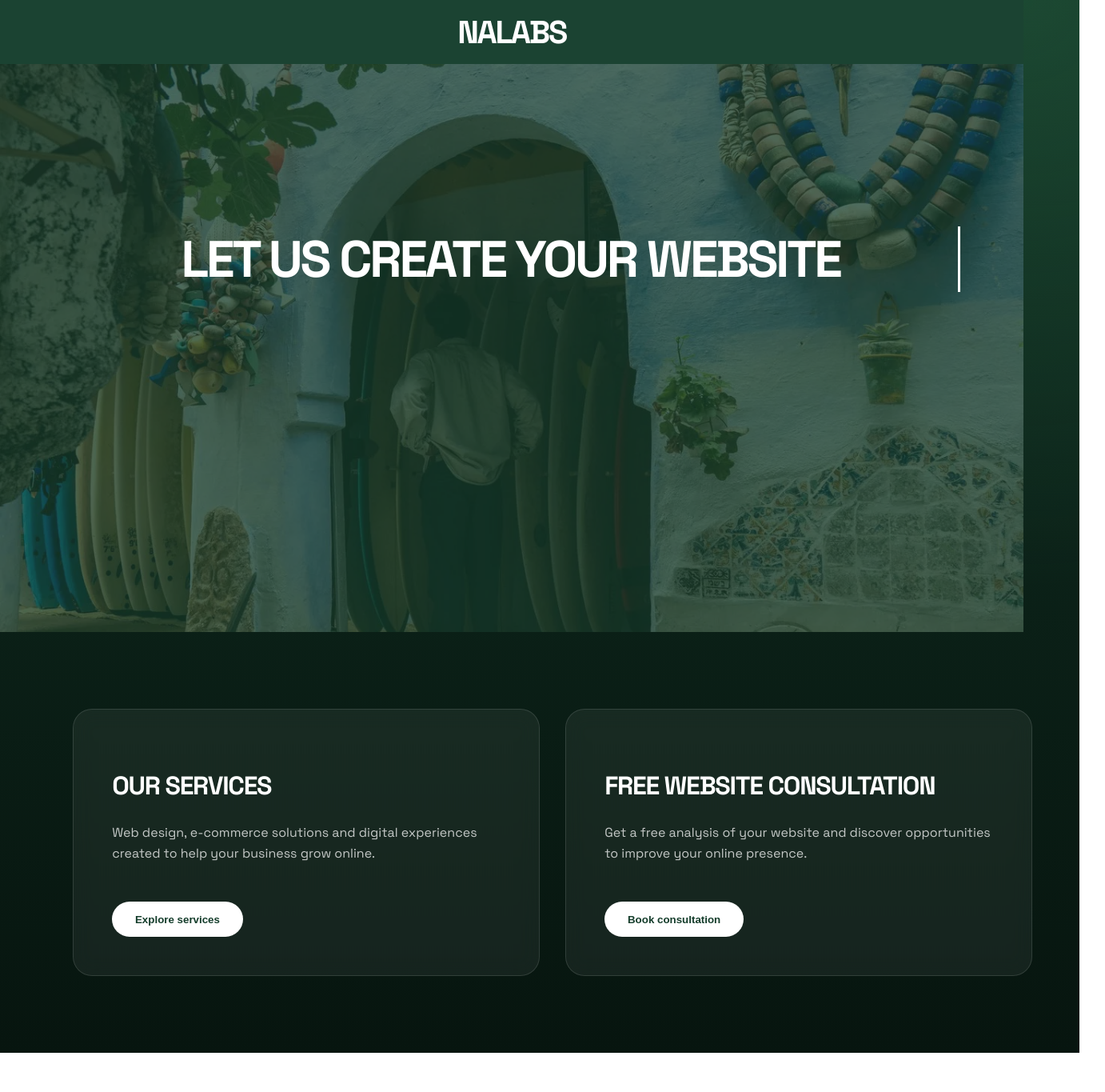
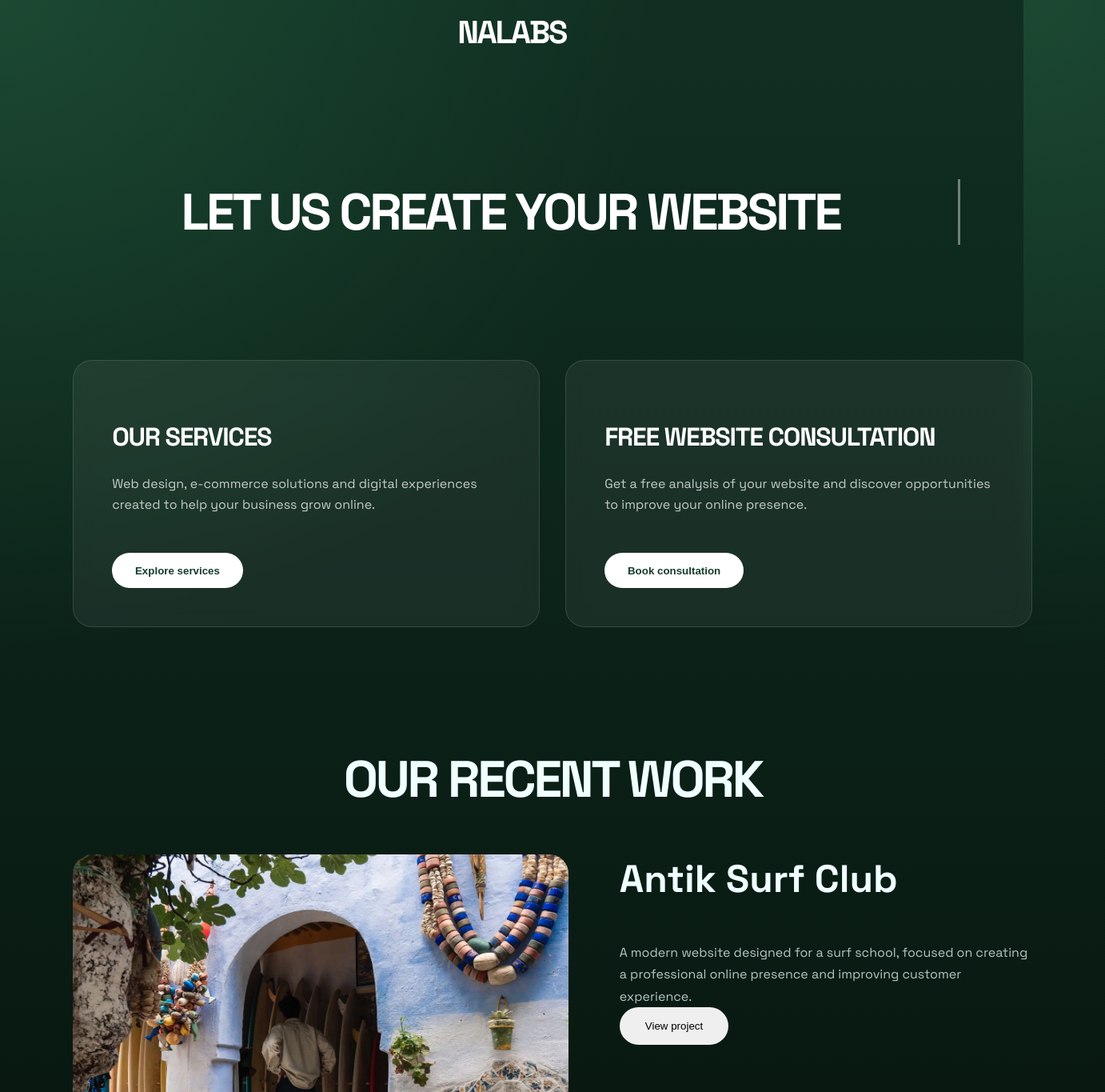
Before and after one commit to pablonare/nalabs, a Next.js app: page /home/Home in a window 1280 px wide. Shown: the top 1365 px of the page at 80% size, 1382 px wide, since content can reach past the window. Before the commit the page ends 1316 px from the top, so only its background shows below. Built offline with nearby package versions, Linux system fonts and the light colour scheme.

Commit message:
guardar antes de anadir seccion about us

```diff
--- a/src/components/layout/header/Header.module.css
+++ b/src/components/layout/header/Header.module.css
@@ -1,7 +1,7 @@
 .header {
   width: 100%;
   height: 80px;
-  background-color: #1b4332; /* Verde botella */
+  background-color: transparent ; /* Verde botella */
 }
 .content {
   display: flex;
--- a/src/pages/home/Home.tsx
+++ b/src/pages/home/Home.tsx
@@ -1,7 +1,7 @@
 import Header from "@/components/layout/header/Header";
 import Hero from "./hero/Hero";
 import Intro from "./intro/Intro";
-
+import RecentWork from "./recentwork/RecentWork";
 
 export default function Home() {
   return (
@@ -9,7 +9,7 @@ export default function Home() {
       <Header />
       <Hero />
       <Intro />
-      {/* <RecentWork /> */}
+      <RecentWork />
     </>
   );
 }
--- /dev/null
+++ b/src/pages/home/aboutus/Aboutus.module.css
@@ -0,0 +1,20 @@
+.about {
+  padding: 100px 20px;
+}
+
+.container {
+  max-width: 800px;
+  margin: 0 auto;
+  text-align: center;
+}
+
+.container h2 {
+  font-size: 2.5rem;
+  margin-bottom: 30px;
+}
+
+.container p {
+  font-size: 1.1rem;
+  line-height: 1.7;
+  margin-bottom: 20px;
+}
--- a/src/pages/home/hero/Hero.module.css
+++ b/src/pages/home/hero/Hero.module.css
@@ -1,18 +1,7 @@
 .hero {
   position: relative;
-  min-height: calc(100vh - 90px);
-  overflow: hidden;
-}
-
-.image {
-  object-fit: cover;
-}
-
-.overlay {
-  position: absolute;
-  inset: 0;
-  background: rgba(20, 61, 43, 0.75);
-  z-index: 1;
+  height: fit-content;
+  padding-block: 9rem;
 }
 
 .content {
@@ -21,8 +10,8 @@
   color: white;
   text-align: center;
   justify-content: center;
+  width:100%;
 
-  transform: translateY(150px);
 }
 
 .typing {
@@ -31,9 +20,11 @@
 }
 
 .title {
+  display: inline-block;
   font-size: 4rem;
   font-weight: 700;
   letter-spacing: -0.05em;
+  margin: 0;
 
   white-space: nowrap;
   overflow: hidden;
--- a/src/pages/home/hero/Hero.tsx
+++ b/src/pages/home/hero/Hero.tsx
@@ -1,20 +1,9 @@
 import Image from "next/image";
-import Rentals from "@/assets/images/home/rentals.webp";
-
 import styles from "./Hero.module.css";
 
 export default function Hero() {
   return (
     <section className={styles.hero}>
-
-      <Image
-        src={Rentals}
-        alt="NALABS"
-        fill
-        className={styles.image}
-      />
-
-      <div className={styles.overlay}></div>
 
       <div className={styles.content}>
       <div className={styles.typing}>
--- a/src/pages/home/intro/Intro.module.css
+++ b/src/pages/home/intro/Intro.module.css
@@ -1,6 +1,3 @@
-.intro {
-  padding: 6rem 2rem;
-}
 
 .cards {
   max-width: 1200px;
--- a/src/pages/home/recentwork/RecentWork.module.css
+++ b/src/pages/home/recentwork/RecentWork.module.css
@@ -1,10 +1,10 @@
 .recentWork {
-  padding: 8rem 2rem;
+  padding: 6rem 2rem;
+  color: azure;
 }
 
 .heading {
   text-align: center;
-  margin-bottom: 5rem;
 }
 
 .heading h2 {
@@ -21,7 +21,7 @@
   grid-template-columns: 1.2fr 1fr;
   gap: 4rem;
 
-  align-items: center;
+  align-items: start;
 }
 
 .media {
@@ -40,14 +40,15 @@
 
 .content h3 {
   font-size: 3rem;
-  margin-bottom: 1.5rem;
+  margin: 0;
+  padding-bottom: 3rem;
 }
 
 
 .content p {
   line-height: 1.7;
   opacity: 0.75;
-  margin-bottom: 2rem;
+  margin:0
 }
 
 
```
Also changed, not shown: src/pages/home/aboutus/Aboutus.tsx (added, +25 -0 lines).
